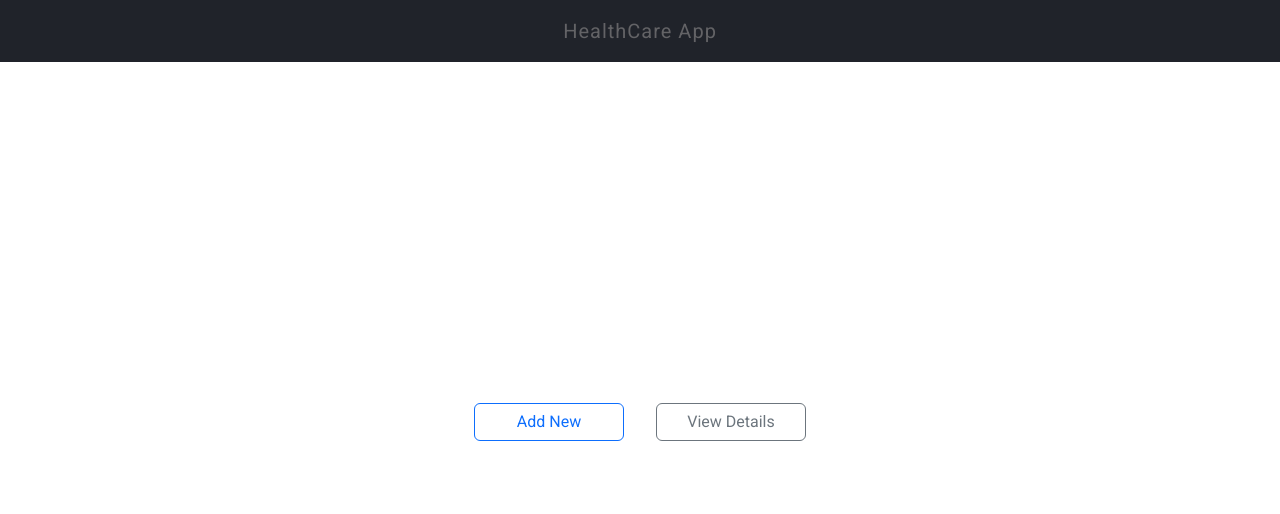
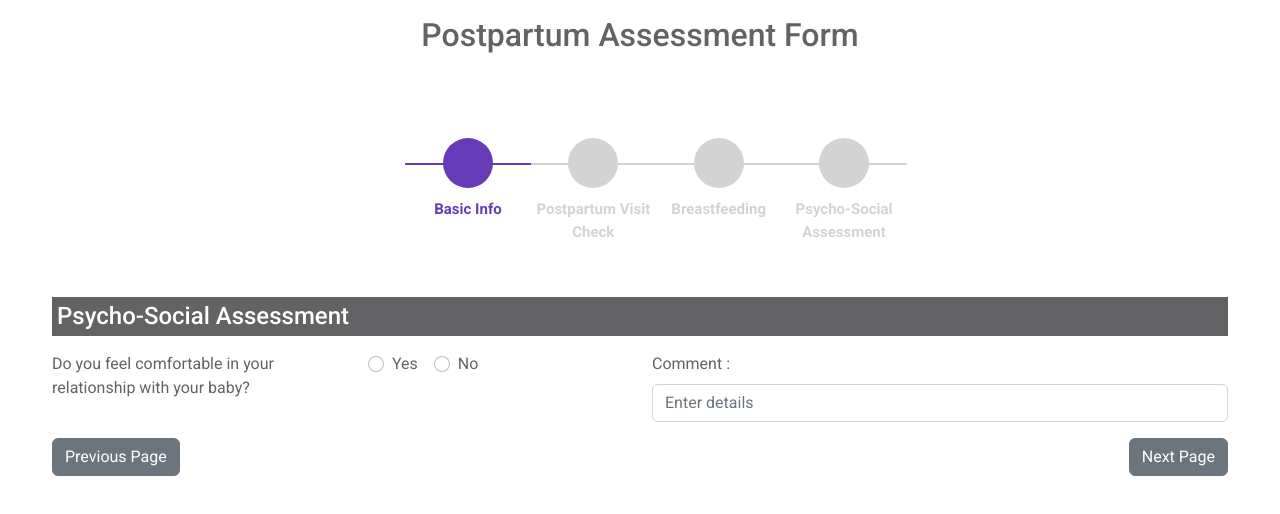
Before and after one commit to rajashriudhoji/healthCareRFP, a React (Create React App) app in the folder healthCare-Frontend/: page /step-four in a window 1280 px wide. Before the commit this address led to /. Shown: the top 514 px of the page. Built offline with nearby package versions, Linux system fonts and the light colour scheme.

Commit message:
added step four

```diff
--- /dev/null
+++ b/healthCare-Frontend/src/components/assessment-form/step-four/StepFour.js
@@ -0,0 +1,113 @@
+import { useContext } from "react";
+import { Button, Col, Form, Row } from "react-bootstrap";
+import { useForm } from "react-hook-form";
+import { useNavigate } from "react-router-dom";
+import DataContext from "../../../context/DataContext";
+import Stepper from "../../stepper/Stepper";
+import {
+  ATLEAST_ONE_SELECT,
+  NEXT_BUTTON_TEXT,
+  PREVIOUS_BUTTON_TEXT,
+  REQUIRED_ERROR_MSG,
+} from "../../utils/constants";
+import Header from "../form-header/Header";
+import "../step-one/stepone.css";
+
+const StepFour = () => {
+  const navigate = useNavigate();
+  const { setData, incrementStep, decrementStep, step } =
+    useContext(DataContext);
+  const {
+    register,
+    handleSubmit,
+    formState: { errors },
+  } = useForm();
+
+  const handleFormSubmit = (values) => {
+    console.log(values);
+
+    incrementStep();
+    navigate("/step-end");
+  };
+
+  const handlePreviousClick = () => {
+    decrementStep();
+    navigate("/step-three");
+  };
+
+  return (
+    <div>
+      <Header />
+      <Stepper step={step} />
+      <div className="step-form container step-four">
+        <Form onSubmit={handleSubmit(handleFormSubmit)}>
+          <h4 className="form-heading">Psycho-Social Assessment</h4>
+          <Row>
+            <Col>
+              <Row>
+                <Col>
+                  <Form.Label>
+                    Do you feel comfortable in your relationship with your baby?
+                  </Form.Label>
+                </Col>
+                <Col>
+                  <Form.Group
+                    className="mb-3 baby-gender"
+                    controlId="birthControl"
+                  >
+                    <Form.Check
+                      type="radio"
+                      label="Yes"
+                      value="Yes"
+                      {...register("birthControl_isUsed", {
+                        required: true,
+                      })}
+                    />
+                    <Form.Check
+                      type="radio"
+                      label="No"
+                      value="No"
+                      {...register("birthControl_isUsed", { required: true })}
+                    />
+                    {errors.birthControl_isUsed && (
+                      <p className="errorMsg">{ATLEAST_ONE_SELECT}</p>
+                    )}
+                  </Form.Group>
+                </Col>
+              </Row>
+            </Col>
+            <Col>
+              <Form.Group className="mb-3" controlId="birthControl">
+                <Form.Label>Comment :</Form.Label>
+                <Form.Control
+                  type="text"
+                  placeholder="Enter details"
+                  {...register("birthControl_details", {
+                    required: true,
+                  })}
+                />
+                {errors.birthControl_details && (
+                  <p className="errorMsg">{REQUIRED_ERROR_MSG}</p>
+                )}
+              </Form.Group>
+            </Col>
+          </Row>
+          <Form.Group className="mb-3 buttons">
+            <Button
+              variant="secondary"
+              type="button"
+              onClick={handlePreviousClick}
+            >
+              {PREVIOUS_BUTTON_TEXT}
+            </Button>
+            <Button variant="secondary" type="submit">
+              {NEXT_BUTTON_TEXT}
+            </Button>
+          </Form.Group>
+        </Form>
+      </div>
+    </div>
+  );
+};
+
+export default StepFour;
--- a/healthCare-Frontend/src/components/assessment-form/step-three/StepThree.js
+++ b/healthCare-Frontend/src/components/assessment-form/step-three/StepThree.js
@@ -57,7 +57,7 @@ const StepThree = () => {
       },
     }));
     incrementStep();
-    navigate("/step-end");
+    navigate("/step-four");
   };
 
   const handlePreviousClick = () => {
@@ -69,9 +69,9 @@ const StepThree = () => {
     <div>
       <Header />
       <Stepper step={step} />
-      <div className="step-form container step-one">
+      <div className="step-form container step-three">
         <Form onSubmit={handleSubmit(handleFormSubmit)}>
-          <h3>Breastfeeding</h3>
+          <h4 className="form-heading">Breastfeeding</h4>
           <Row>
             <Col>
               <Form.Label>Are you currently breastfeeding?</Form.Label>
@@ -226,8 +226,7 @@ const StepThree = () => {
               </Form.Group>
             </Col>
           </Row>
-
-          <h3>Safe Spacing Plan</h3>
+          <h4 className="form-heading">Safe Spacing Plan</h4>
           <Row>
             <Col>
               <Row>
@@ -264,7 +263,6 @@ const StepThree = () => {
               </Row>
             </Col>
             <Col>
-              {" "}
               <Form.Group className="mb-3" controlId="birthControl">
                 <Form.Label>Comment :</Form.Label>
                 <Form.Control
--- a/healthCare-Frontend/src/components/assessment-form/step-two/steptwo.css
+++ b/healthCare-Frontend/src/components/assessment-form/step-two/steptwo.css
@@ -1,15 +1,3 @@
-.step-two .form-heading {
-    background-color: var(--text-color);
-    color: var(--white-color);
-    padding: 5px;
-    margin-bottom: 1rem;
-}
-
-.step-two .smoke-status .form-check {
-    display: inline-block;
-    margin-left: 1rem;
-}
-
 .step-two .vital-signs {
     text-align: center;
     font-weight: var(--medium-font-weight);
--- a/healthCare-Frontend/src/components/stepper/Stepper.js
+++ b/healthCare-Frontend/src/components/stepper/Stepper.js
@@ -13,13 +13,13 @@ function Stepper(props) {
                   <strong>Basic Info</strong>
                 </li>
                 <li className={step === 2 ? "active" : ""} id="personal">
-                  <strong>Visit Check</strong>
+                  <strong>Postpartum Visit Check</strong>
                 </li>
                 <li className={step === 3 ? "active" : ""} id="payment">
                   <strong>Breastfeeding</strong>
                 </li>
                 <li className={step === 4 ? "active" : ""} id="confirm">
-                  <strong>STEP 4</strong>
+                  <strong>Psycho-Social Assessment</strong>
                 </li>
               </ul>
             </form>
--- a/healthCare-Frontend/src/index.css
+++ b/healthCare-Frontend/src/index.css
@@ -42,3 +42,15 @@ body {
   display: flex;
   justify-content: space-between;
 }
+
+.form-heading {
+  background-color: var(--text-color);
+  color: var(--white-color);
+  padding: 5px;
+  margin-bottom: 1rem;
+}
+
+.form-check {
+  display: inline-block;
+  margin-left: 1rem;
+}
--- a/healthCare-Frontend/src/index.js
+++ b/healthCare-Frontend/src/index.js
@@ -3,6 +3,7 @@ import { useState } from "react";
 import ReactDOM from "react-dom";
 import { BrowserRouter, Navigate, Route, Routes } from "react-router-dom";
 import StepEnd from "./components/assessment-form/step-end/StepEnd";
+import StepFour from "./components/assessment-form/step-four/StepFour";
 import StepOne from "./components/assessment-form/step-one/StepOne";
 import StepThree from "./components/assessment-form/step-three/StepThree";
 import StepTwo from "./components/assessment-form/step-two/StepTwo";
@@ -98,6 +99,7 @@ const AppRoutes = () => {
         <Route path="/step-one" element={<StepOne />} />
         <Route path="/step-two" element={<StepTwo />} />
         <Route path="/step-three" element={<StepThree />} />
+        <Route path="/step-four" element={<StepFour />} />
         <Route path="/step-end" element={<StepEnd />} />
         <Route path="*" element={<Navigate to="/" />} />
       </Routes>
```
Also changed, not shown: healthCare-Frontend/src/components/assessment-form/step-four/stepfour.css (added).
